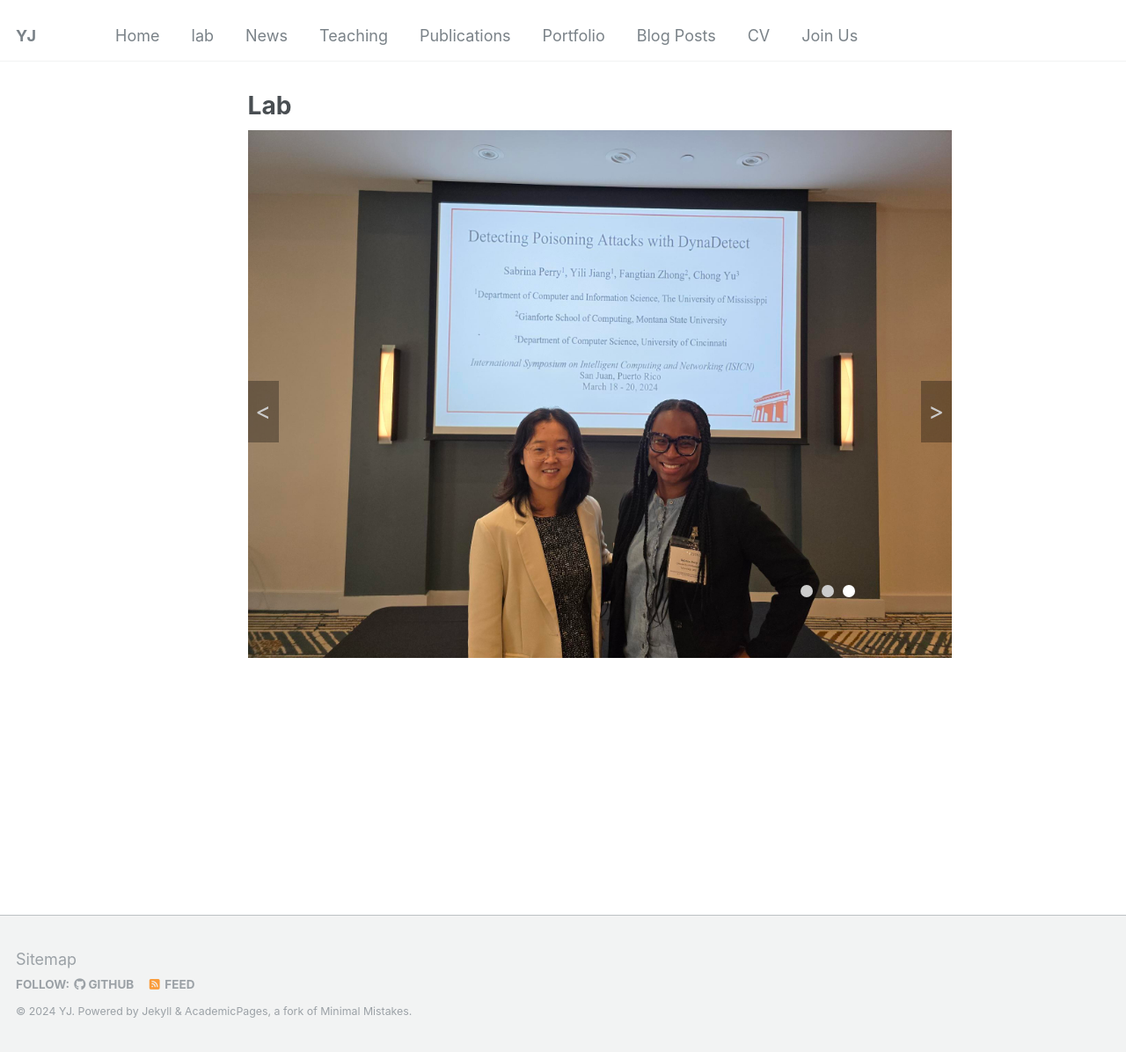
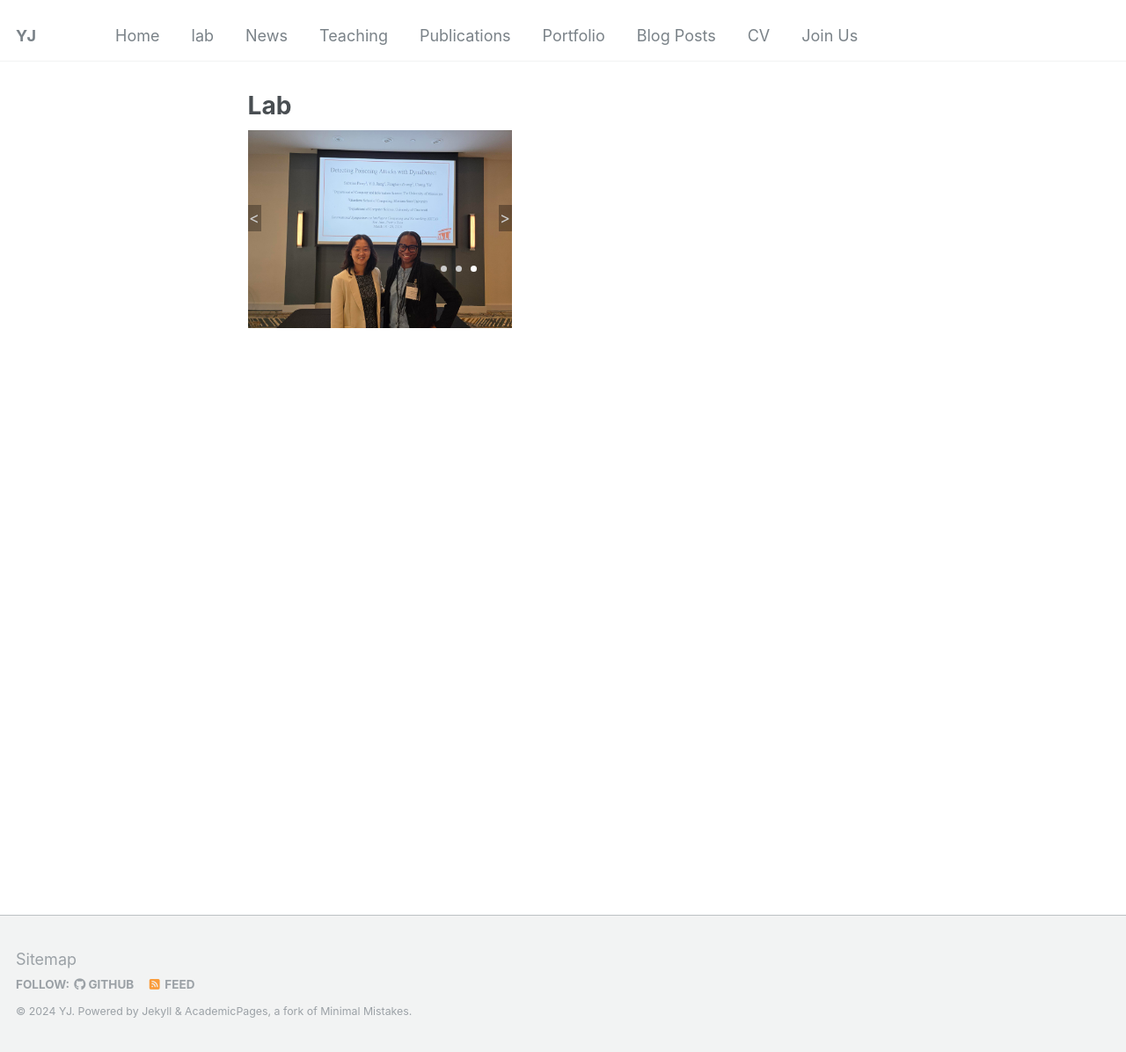
Before and after one commit to suhbrina-perry/suhbrina-perry.github.io, a Jekyll site: the page built from _pages/lab.html, in a window 1280 px wide and 1196 px high. Shown: the whole window at 88% size. Built offline with Jekyll 4.4.1, drawn with Linux system fonts in a browser that asks for light colours.

Commit message:
Update lab.html

```diff
--- a/_pages/lab.html
+++ b/_pages/lab.html
@@ -12,8 +12,8 @@ author_profile: false
     <title></title>
     <style type="text/css">
         .container{
-            width: 800px;
-            height: 640px;
+            width: 300px;
+            height: 200px;
             position: relative;
         }
         .container-img{
@@ -28,14 +28,14 @@ author_profile: false
         }
         .container-left{
             position:absolute;
-            width:35px;
-            height:70px;
+            width:15px;
+            height:30px;
             background-color:#00000050;
             color:#ccc;
-            top:285px;
+            top:85px;
             text-align:center;
-            line-height:70px;
-            font-size:27px;
+            line-height:30px;
+            font-size:18px;
         }
         .container-left:hover{
             background-color:#00000050;
@@ -43,14 +43,14 @@ author_profile: false
         }
         .container-right{
             position:absolute;
-            width:35px;
-            height:70px;
+            width:15px;
+            height:30px;
             background-color:#00000050;
             color:#ccc;
-            top:285px;
+            top:85px;
             text-align:center;
-            line-height:70px;
-            font-size:27px;
+            line-height:30px;
+            font-size:18px;
             right:0
         }
         .container-right:hover{
@@ -63,8 +63,8 @@ author_profile: false
             list-style:none;
         }
         .container-index li{
-            width:14px;
-            height:14px;
+            width:7px;
+            height:7px;
             border-radius:100%;
             background-color:#ccc;
             float:left;
@@ -72,8 +72,8 @@ author_profile: false
         }
         .container-index{
             position:absolute;
-            bottom:100px;
-            right:100px;
+            bottom:30px;
+            right:30px;
         }
         .container-index li:hover{
             background-color:#fff;
@@ -87,9 +87,9 @@ author_profile: false
 </head>
 <body>
     <div class="container">
-        <div class="container-img"><img src="/images/YJ.jpg" width="800" height="640"></div>
-        <div class="container-img"><img src="/images/YJ2.jpg" width="800" height="640"></div>
-        <div class="container-img"><img src="/images/ISICN24.jpg" width="800" height="640"></div>
+        <div class="container-img"><img src="/images/YJ.jpg" width="300" height="200"></div>
+        <div class="container-img"><img src="/images/YJ.jpg" width="300" height="200"></div>
+        <div class="container-img"><img src="/images/ISICN24.jpg" width="300" height="200"></div>
         <div class="container-left">&lt;</div>
         <div class="container-right">&gt;</div>
         <div class="container-index">
```
